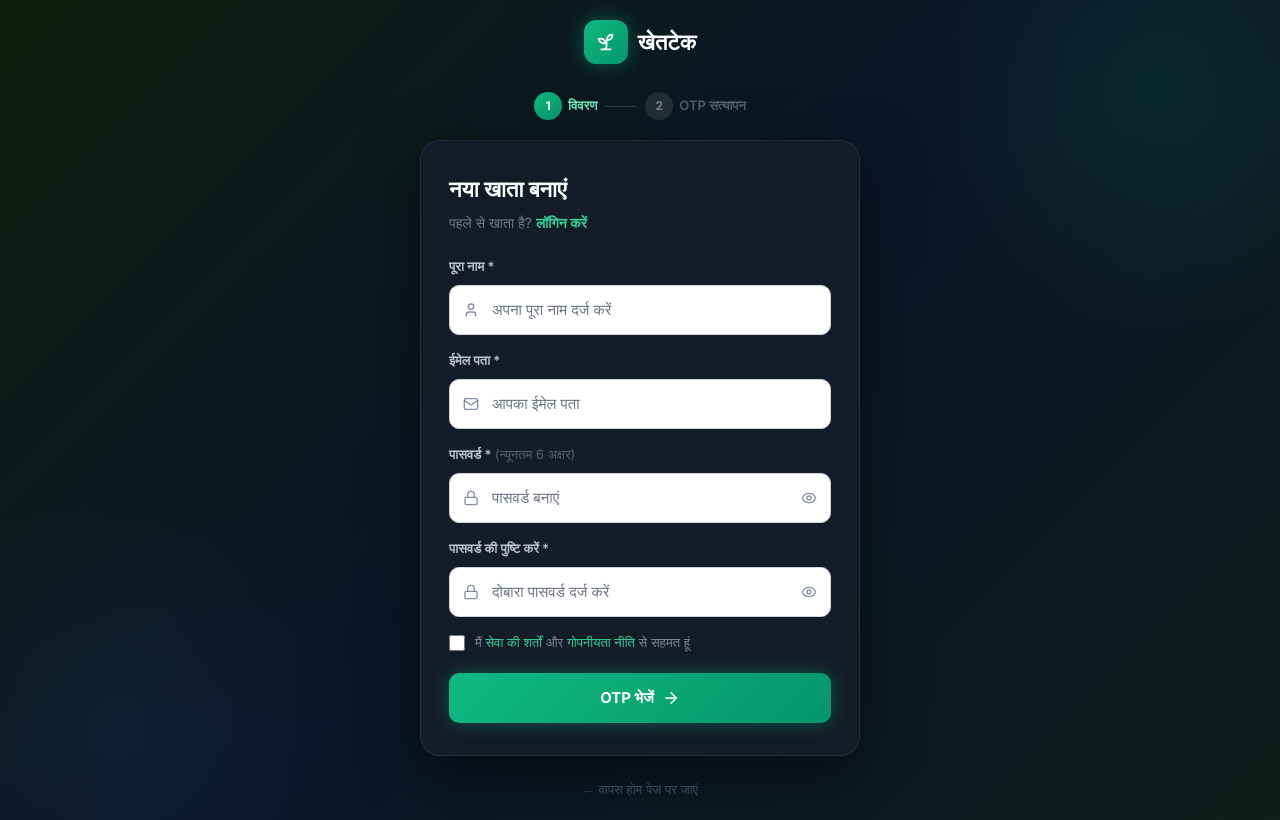
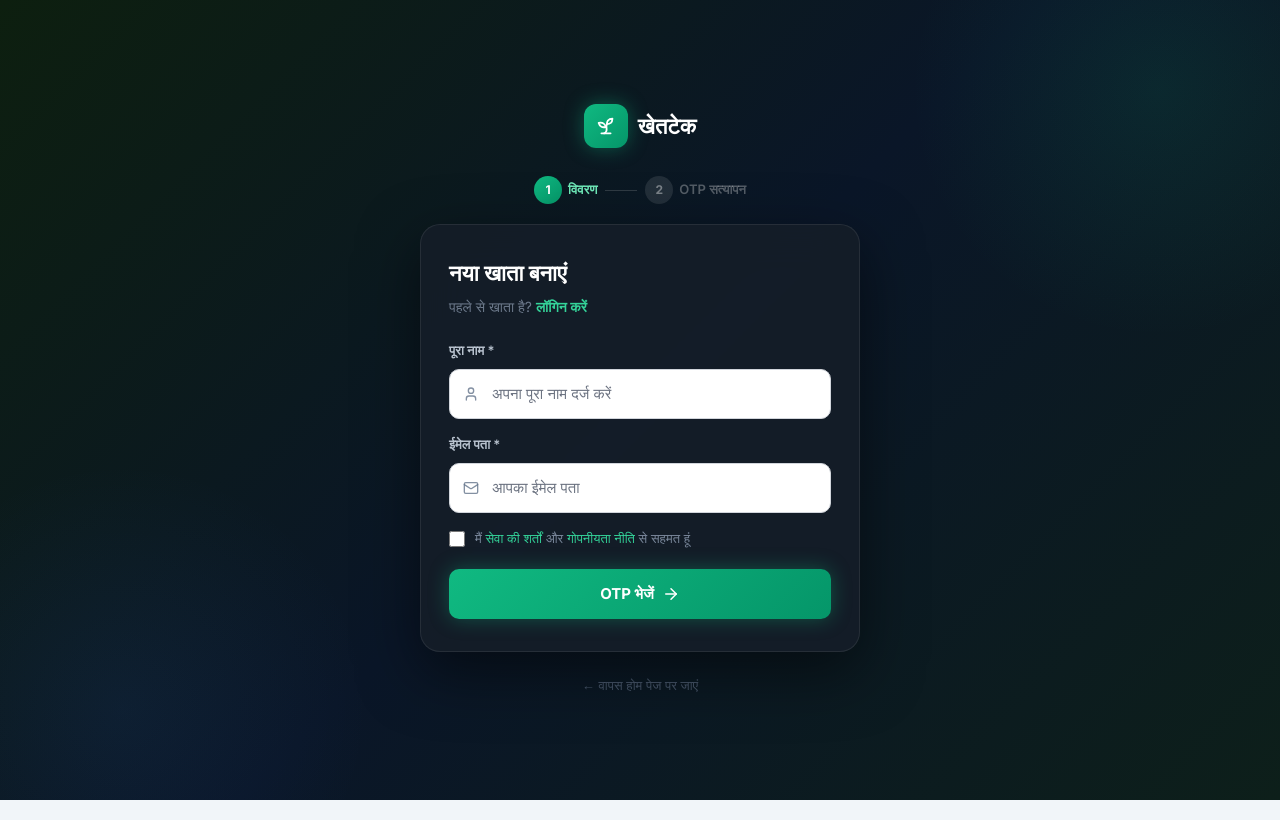
Before and after one commit to AdarshTiwari02/KhetTech, a Next.js app: page /auth/signup in a window 1280 px wide. Built offline with nearby package versions, Linux system fonts and the light colour scheme.

Commit message:
refactor(auth): remove password requirement from registration flow

```diff
--- a/app/api/auth/signup/route.ts
+++ b/app/api/auth/signup/route.ts
@@ -10,10 +10,10 @@ const JWT_SECRET = process.env.JWT_SECRET || 'smartfarmer_super_secret_key_2024_
 export async function POST(request: NextRequest) {
   try {
     const body = await request.json();
-    const { name, email, password, otp } = body;
+    const { name, email, otp } = body;
 
     // Validate inputs
-    if (!name || !email || !password || !otp) {
+    if (!name || !email || !otp) {
       return NextResponse.json(createErrorResponse('All fields are required'), { status: 400 });
     }
     if (name.trim().length === 0) {
@@ -22,9 +22,7 @@ export async function POST(request: NextRequest) {
     if (!validateEmail(email)) {
       return NextResponse.json(createErrorResponse('Please enter a valid email address'), { status: 400 });
     }
-    if (password.length < 6) {
-      return NextResponse.json(createErrorResponse('Password must be at least 6 characters'), { status: 400 });
-    }
+
 
     // ✅ Step 1: Verify OTP from in-memory store
     const emailKey = email.toLowerCase();
@@ -80,7 +78,8 @@ export async function POST(request: NextRequest) {
 
       if (!user) user = new User({ email });
       user.name = name;
-      user.password = password;
+      // Note: we are removing the password requirement. The user schema may need to be updated
+      // if it previously required a password, but we'll assume it handles passwordless logins.
       user.isVerified = true;
       user.otp = undefined;
       await user.save();
--- a/app/auth/signup/page.tsx
+++ b/app/auth/signup/page.tsx
@@ -3,20 +3,19 @@
 import { useState, useEffect } from 'react';
 import { useRouter } from 'next/navigation';
 import Link from 'next/link';
-import { Mail, Lock, User as UserIcon, ArrowRight, Eye, EyeOff, Sprout, CheckCircle } from 'lucide-react';
+import { Mail, User as UserIcon, ArrowRight, Sprout, CheckCircle } from 'lucide-react';
 
 export default function SignupPage() {
   const router = useRouter();
   const [step, setStep] = useState<'details' | 'otp'>('details');
   const [formData, setFormData] = useState({
-    name: '', email: '', password: '', confirmPassword: '', otp: ''
+    name: '', email: '', otp: ''
   });
   const [isClient, setIsClient] = useState(false);
   const [isLoading, setIsLoading] = useState(false);
   const [error, setError] = useState('');
   const [termsAccepted, setTermsAccepted] = useState(false);
-  const [showPass, setShowPass] = useState(false);
-  const [showConfirm, setShowConfirm] = useState(false);
+
 
   // Load saved state on mount
   useEffect(() => {
@@ -39,12 +38,11 @@ export default function SignupPage() {
       // Don't save OTP or confirm password as they are highly temporal/sensitive
       const dataToSave = {
         name: formData.name,
-        email: formData.email,
-        password: formData.password
+        email: formData.email
       };
       localStorage.setItem('signup-data', JSON.stringify(dataToSave));
     }
-  }, [step, formData.name, formData.email, formData.password, isClient]);
+  }, [step, formData.name, formData.email, isClient]);
 
   const handleChange = (e: React.ChangeEvent<HTMLInputElement>) => {
     setFormData(p => ({ ...p, [e.target.name]: e.target.value }));
@@ -55,8 +53,6 @@ export default function SignupPage() {
     e.preventDefault();
     if (!formData.name.trim()) return setError('कृपया अपना नाम दर्ज करें');
     if (!formData.email.includes('@')) return setError('कृपया एक वैध ईमेल पता दर्ज करें');
-    if (formData.password.length < 6) return setError('पासवर्ड कम से कम 6 अक्षर का होना चाहिए');
-    if (formData.password !== formData.confirmPassword) return setError('पासवर्ड मेल नहीं खाते');
     if (!termsAccepted) return setError('कृपया नियम और शर्तें स्वीकार करें');
 
     setIsLoading(true);
@@ -91,7 +87,7 @@ export default function SignupPage() {
         headers: { 'Content-Type': 'application/json' },
         body: JSON.stringify({
           name: formData.name, email: formData.email,
-          password: formData.password, otp: formData.otp
+          otp: formData.otp
         }),
       });
       const data = await res.json();
@@ -216,33 +212,7 @@ export default function SignupPage() {
                   </div>
                 </div>
 
-                {/* Password */}
-                <div>
-                  <label style={labelStyle}>पासवर्ड * <span style={{ color: 'rgba(148,163,184,0.5)', fontWeight: 400 }}>(न्यूनतम 6 अक्षर)</span></label>
-                  <div style={{ position: 'relative' }}>
-                    <Lock size={16} style={{ position: 'absolute', left: 14, top: '50%', transform: 'translateY(-50%)', color: 'rgba(100,116,139,0.8)', pointerEvents: 'none' }} />
-                    <input type={showPass ? 'text' : 'password'} name="password" value={formData.password} onChange={handleChange} placeholder="पासवर्ड बनाएं" required style={{ ...inputStyle, paddingRight: 44 }}
-                      onFocus={e => e.target.style.borderColor = 'rgba(16,185,129,0.6)'}
-                      onBlur={e => e.target.style.borderColor = 'rgba(255,255,255,0.1)'} />
-                    <button type="button" onClick={() => setShowPass(!showPass)} style={{ position: 'absolute', right: 14, top: '50%', transform: 'translateY(-50%)', background: 'none', border: 'none', cursor: 'pointer', color: 'rgba(100,116,139,0.8)', padding: 0 }}>
-                      {showPass ? <EyeOff size={16} /> : <Eye size={16} />}
-                    </button>
-                  </div>
-                </div>
 
-                {/* Confirm Password */}
-                <div>
-                  <label style={labelStyle}>पासवर्ड की पुष्टि करें *</label>
-                  <div style={{ position: 'relative' }}>
-                    <Lock size={16} style={{ position: 'absolute', left: 14, top: '50%', transform: 'translateY(-50%)', color: 'rgba(100,116,139,0.8)', pointerEvents: 'none' }} />
-                    <input type={showConfirm ? 'text' : 'password'} name="confirmPassword" value={formData.confirmPassword} onChange={handleChange} placeholder="दोबारा पासवर्ड दर्ज करें" required style={{ ...inputStyle, paddingRight: 44 }}
-                      onFocus={e => e.target.style.borderColor = 'rgba(16,185,129,0.6)'}
-                      onBlur={e => e.target.style.borderColor = 'rgba(255,255,255,0.1)'} />
-                    <button type="button" onClick={() => setShowConfirm(!showConfirm)} style={{ position: 'absolute', right: 14, top: '50%', transform: 'translateY(-50%)', background: 'none', border: 'none', cursor: 'pointer', color: 'rgba(100,116,139,0.8)', padding: 0 }}>
-                      {showConfirm ? <EyeOff size={16} /> : <Eye size={16} />}
-                    </button>
-                  </div>
-                </div>
 
                 {/* Terms */}
                 <label style={{ display: 'flex', alignItems: 'flex-start', gap: 10, cursor: 'pointer' }}>
```
